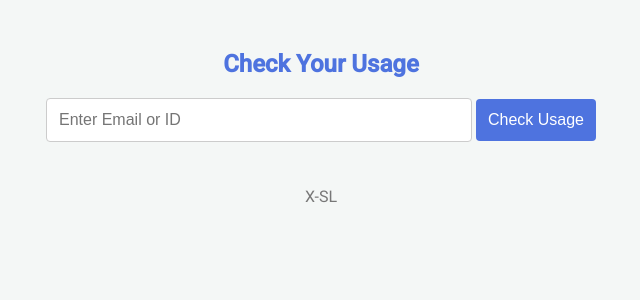
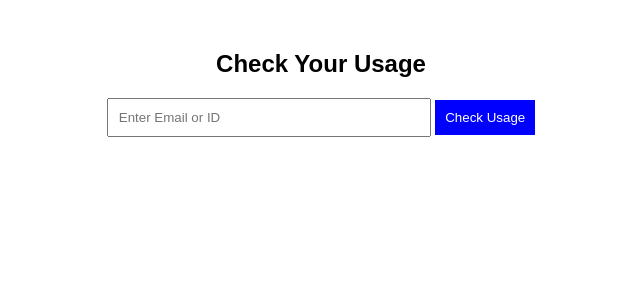
Before and after one commit to pathumaaa/SACHI-X, a Flask app: page / in a window 1280 px wide. Shown: the top 300 px of the page, without its empty margins (319-959 px from the left). Run offline with Flask 2, Linux system fonts and the light colour scheme.

Commit message:
Update index.html

```diff
--- a/templates/index.html
+++ b/templates/index.html
@@ -4,49 +4,11 @@
     <meta charset="UTF-8">
     <meta name="viewport" content="width=device-width, initial-scale=1.0">
     <title>Check Usage</title>
-    <link href="https://fonts.googleapis.com/css2?family=Roboto:wght@400;500&display=swap" rel="stylesheet">
     <style>
-        body {
-            font-family: 'Roboto', sans-serif;
-            background-color: #f4f7f6;
-            color: #333;
-            text-align: center;
-            margin-top: 50px;
-            padding: 0 15px;
-        }
-
-        h2 {
-            color: #4e73df;
-        }
-
-        input {
-            padding: 12px;
-            width: 100%;
-            max-width: 400px;
-            border: 1px solid #ccc;
-            border-radius: 4px;
-            margin-bottom: 15px;
-            font-size: 16px;
-        }
-
-        button {
-            padding: 12px;
-            background-color: #4e73df;
-            color: white;
-            border: none;
-            border-radius: 4px;
-            cursor: pointer;
-            font-size: 16px;
-        }
-
-        button:hover {
-            background-color: #2e59d9;
-        }
-
-        .footer {
-            margin-top: 30px;
-            color: #777;
-        }
+        body { font-family: Arial, sans-serif; text-align: center; margin-top: 50px; }
+        input { padding: 10px; width: 300px; }
+        button { padding: 10px; background-color: blue; color: white; border: none; cursor: pointer; }
+        button:hover { background-color: darkblue; }
     </style>
 </head>
 <body>
@@ -55,8 +17,5 @@
         <input type="text" name="user_input" placeholder="Enter Email or ID" required>
         <button type="submit">Check Usage</button>
     </form>
-    <div class="footer">
-        <p>X-SL</p>
-    </div>
 </body>
 </html>
```
